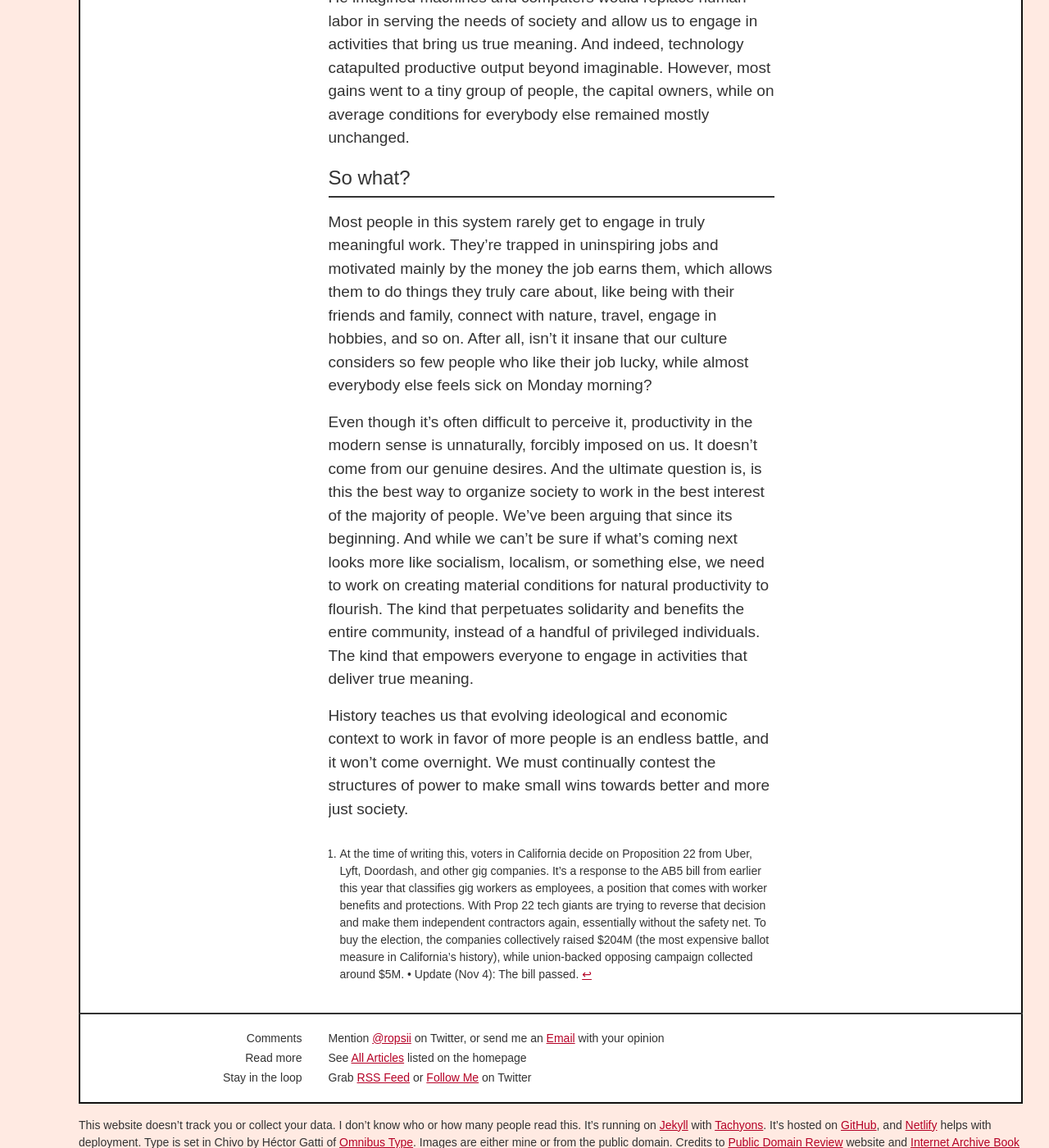
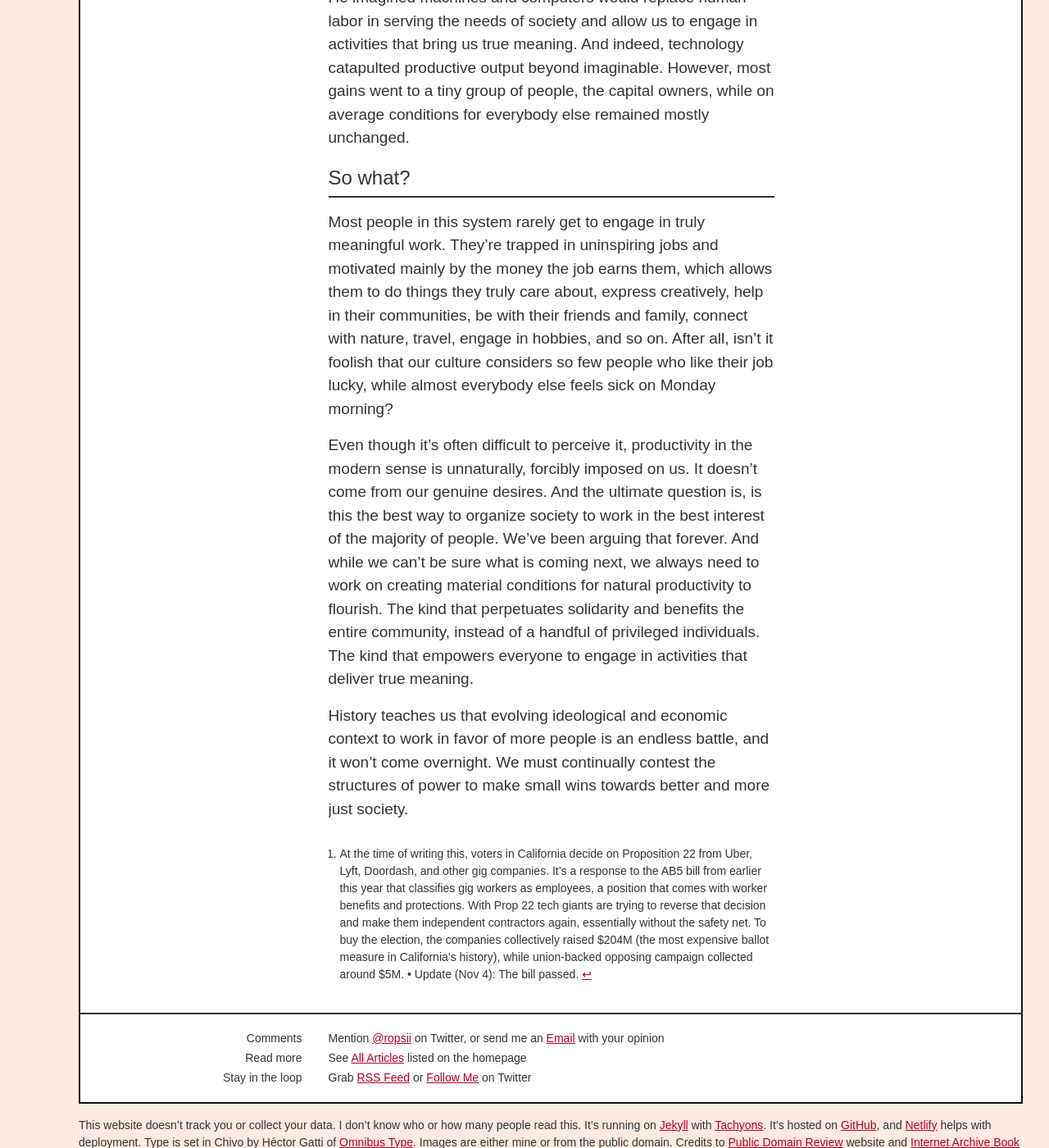
Before and after one commit to ropsii/ropsii.github.io, a Jekyll site: the page built from _posts/2020-11-01-productivity.markdown, in a window 1280 px wide and 1400 px high, scrolled down 4258 px. Shown: the whole window at 82% size. Built offline with Jekyll 4.4.1, drawn with Linux system fonts in a browser that asks for light colours; some web fonts are replaced.

Commit message:
productivity rewording

```diff
--- a/_posts/2020-11-01-productivity.markdown
+++ b/_posts/2020-11-01-productivity.markdown
@@ -47,9 +47,9 @@ In 1930, famous British economist John Maynard Keynes predicted that by now (“
 
 ## So what?
 
-Most people in this system rarely get to engage in truly meaningful work. They’re trapped in uninspiring jobs and motivated mainly by the money the job earns them, which allows them to do things they truly care about, like being with their friends and family, connect with nature, travel, engage in hobbies, and so on. After all, isn’t it insane that our culture considers so few people who like their job lucky, while almost everybody else feels sick on Monday morning?
+Most people in this system rarely get to engage in truly meaningful work. They’re trapped in uninspiring jobs and motivated mainly by the money the job earns them, which allows them to do things they truly care about, express creatively, help in their communities, be with their friends and family, connect with nature, travel, engage in hobbies, and so on. After all, isn’t it foolish that our culture considers so few people who like their job lucky, while almost everybody else feels sick on Monday morning?
 
-Even though it’s often difficult to perceive it, productivity in the modern sense is unnaturally, forcibly imposed on us. It doesn’t come from our genuine desires. And the ultimate question is, is this the best way to organize society to work in the best interest of the majority of people. We’ve been arguing that since its beginning. And while we can’t be sure if what’s coming next looks more like socialism, localism, or something else, we need to work on creating material conditions for natural productivity to flourish. The kind that perpetuates solidarity and benefits the entire community, instead of a handful of privileged individuals. The kind that empowers everyone to engage in activities that deliver true meaning.
+Even though it’s often difficult to perceive it, productivity in the modern sense is unnaturally, forcibly imposed on us. It doesn’t come from our genuine desires. And the ultimate question is, is this the best way to organize society to work in the best interest of the majority of people. We’ve been arguing that forever. And while we can’t be sure what is coming next, we always need to work on creating material conditions for natural productivity to flourish. The kind that perpetuates solidarity and benefits the entire community, instead of a handful of privileged individuals. The kind that empowers everyone to engage in activities that deliver true meaning.
 
 History teaches us that evolving ideological and economic context to work in favor of more people is an endless battle, and it won’t come overnight. We must continually contest the structures of power to make small wins towards better and more just society.
 
```
